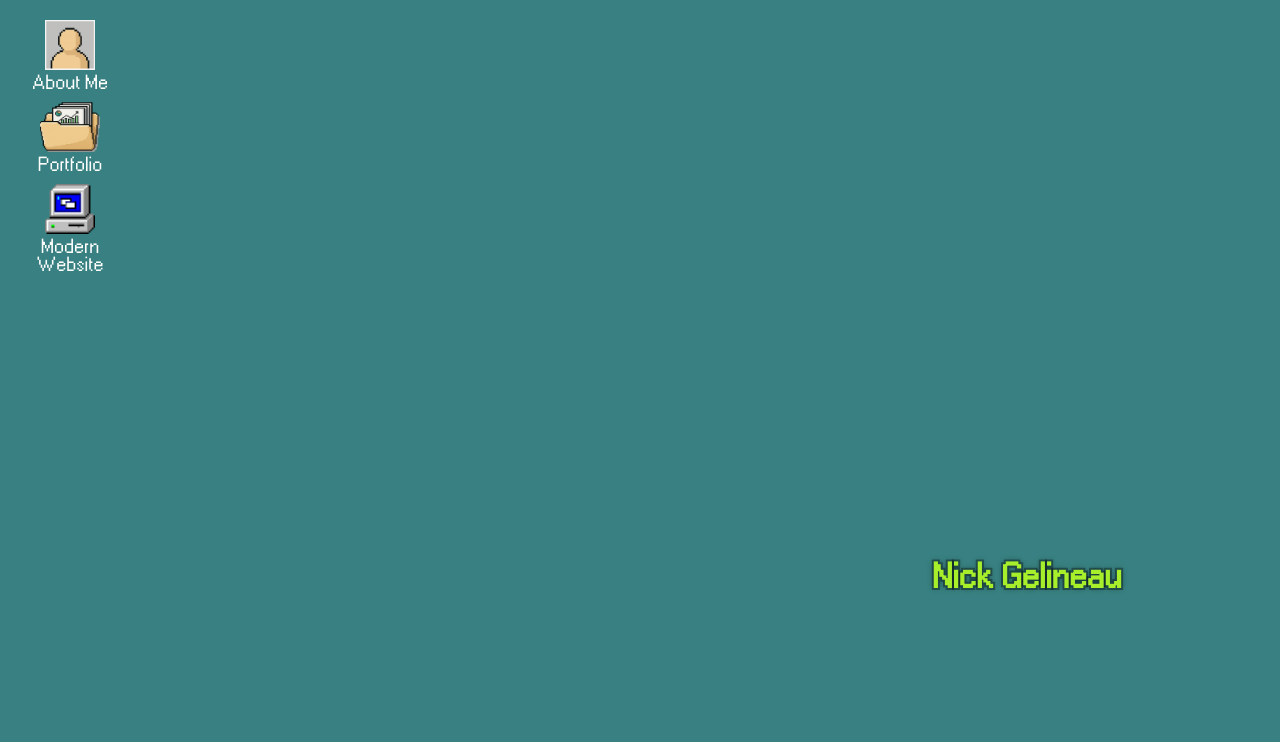
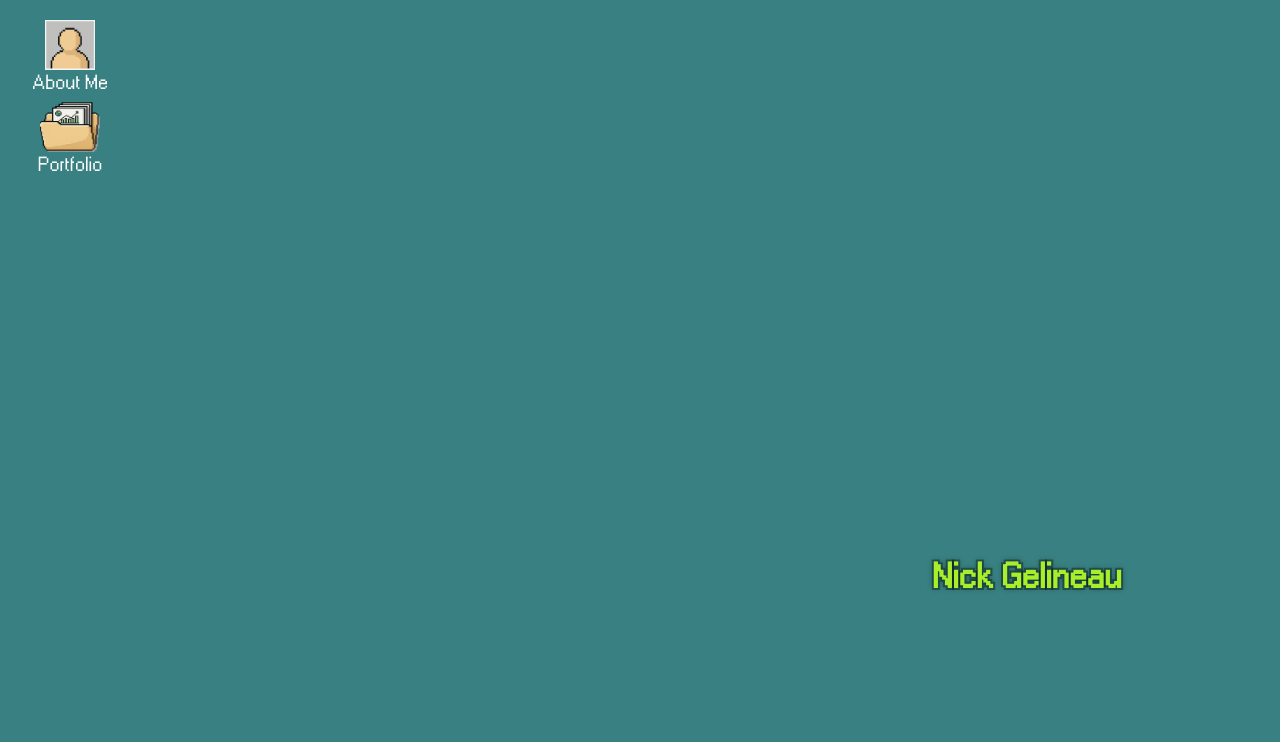
Before and after one commit to Nickg18/Nickg18.github.io, a plain HTML site: page index.html in a window 1280 px wide. Shown: the top 742 px of the page. Drawn offline with Linux system fonts and the light colour scheme.

Commit message:
Update index.html

```diff
--- a/index.html
+++ b/index.html
@@ -18,10 +18,6 @@
       <div class="icon-li">
         <img class="icon" src="PORTFOLIO.png" id="PORTTOGGLE">
         <p class="icon-text">Portfolio</p>
-      </div>
-      <div class="icon-li">
-        <img class="icon" src="artage-io-48177_1755031814.png" id="NEWTOGGLE">
-        <p class="icon-text">Modern Website</p>
       </div>
     </div>
     <div class="aboutme-cont" id="ABTME">
```
